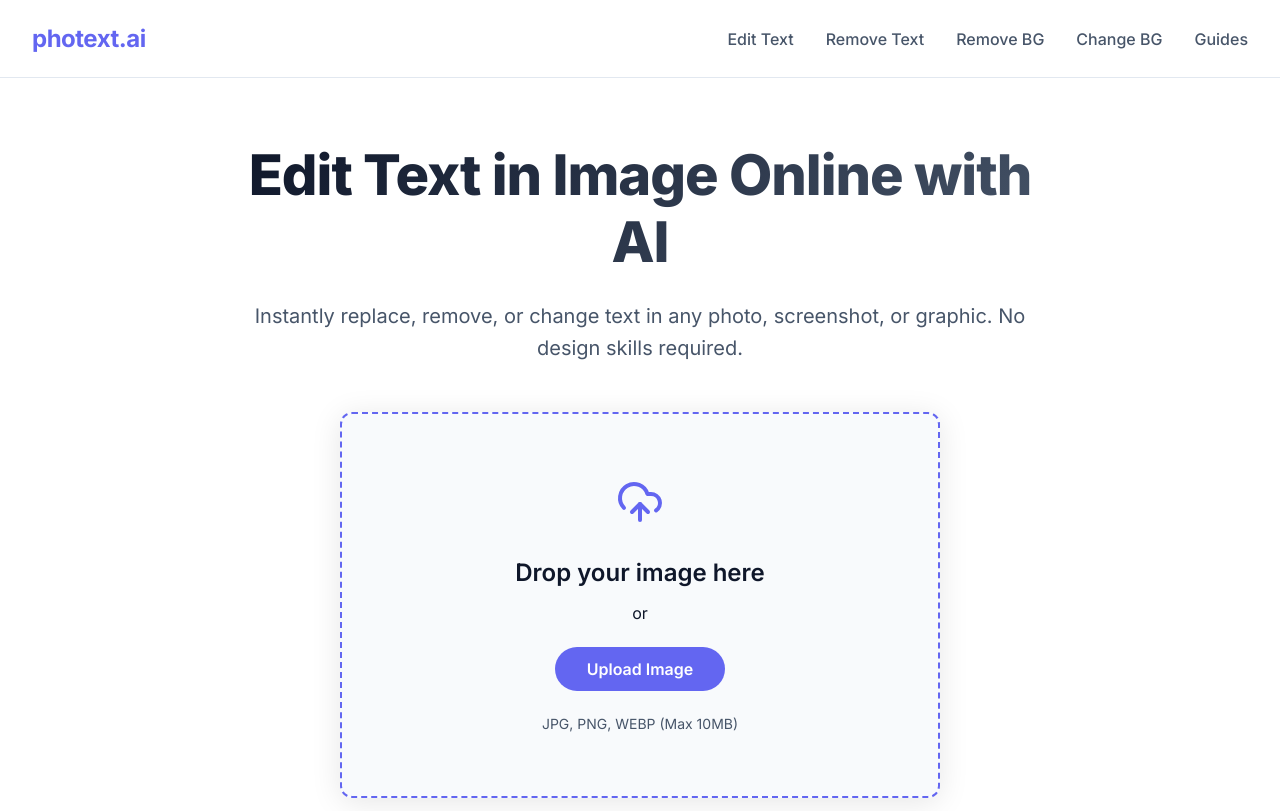
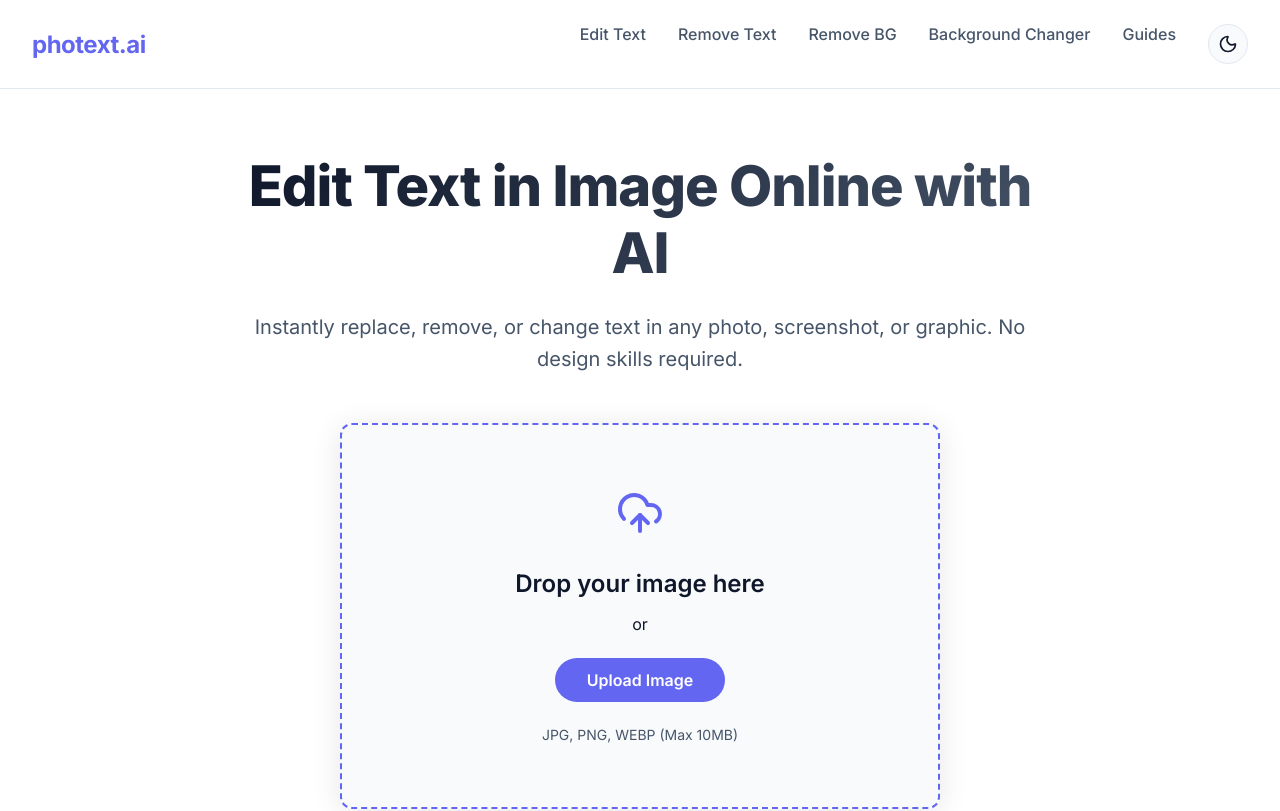
Before and after one commit to khalid1042/Image-and-text-editor-, a Next.js app: page / in a window 1280 px wide. Shown: the top 811 px of the page. Built offline with nearby package versions, Linux system fonts and the light colour scheme.

Commit message:
Add dark/light mode toggle and update site colors

```diff
--- a/package.json
+++ b/package.json
@@ -13,6 +13,7 @@
     "fabric": "^7.4.0",
     "lucide-react": "^1.46.0",
     "next": "16.3.5",
+    "next-themes": "^0.4.6",
     "react": "19.2.8",
     "react-dom": "19.2.8",
     "tesseract.js": "^7.0.0",
--- a/src/app/globals.css
+++ b/src/app/globals.css
@@ -34,8 +34,7 @@
   --transition-normal: 300ms cubic-bezier(0.4, 0, 0.2, 1);
 }
 
-@media (prefers-color-scheme: dark) {
-  :root {
+.dark {
   --bg-primary: #020617;
   --bg-secondary: #0f172a;
   --bg-tertiary: #1e293b;
@@ -51,7 +50,6 @@
   --glass-bg: rgba(15, 23, 42, 0.7);
   --glass-border: rgba(255, 255, 255, 0.1);
   --glass-shadow: 0 4px 30px rgba(0, 0, 0, 0.5);
-  }
 }
 
 html {
--- a/src/app/guides/page.tsx
+++ b/src/app/guides/page.tsx
@@ -1,6 +1,7 @@
 import React from 'react';
 import Link from 'next/link';
 import styles from '../page.module.css';
+import { ThemeToggle } from "@/components/ui/ThemeToggle";
 
 export const metadata = {
   title: 'Guides & Tutorials | photext.ai',
@@ -18,6 +19,7 @@ export default function GuidesPage() {
           <Link href="/edit-text-in-image">Text Editor</Link>
           <Link href="/change-image-background">Background Changer</Link>
           <Link href="/guides" style={{ color: 'var(--accent-primary)' }}>Guides</Link>
+          <ThemeToggle />
         </nav>
       </header>
 
--- a/src/app/layout.tsx
+++ b/src/app/layout.tsx
@@ -1,6 +1,7 @@
 import type { Metadata } from "next";
 import { Inter } from "next/font/google";
 import "./globals.css";
+import { ThemeProvider } from "@/components/ThemeProvider";
 
 const inter = Inter({
   variable: "--font-inter",
@@ -18,8 +19,12 @@ export default function RootLayout({
   children: React.ReactNode;
 }>) {
   return (
-    <html lang="en" className={`${inter.variable}`}>
-      <body>{children}</body>
+    <html lang="en" className={`${inter.variable}`} suppressHydrationWarning>
+      <body>
+        <ThemeProvider attribute="class" defaultTheme="system" enableSystem disableTransitionOnChange>
+          {children}
+        </ThemeProvider>
+      </body>
     </html>
   );
 }
--- a/src/app/page.tsx
+++ b/src/app/page.tsx
@@ -1,6 +1,7 @@
 import Image from "next/image";
 import styles from "./page.module.css";
 import Link from "next/link";
+import { ThemeToggle } from "@/components/ui/ThemeToggle";
 import { ImageUploader } from "@/components/upload/ImageUploader";
 import { SampleImages } from "@/components/upload/SampleImages";
 
@@ -15,8 +16,9 @@ export default function Home() {
           <Link href="/edit-text-in-image">Edit Text</Link>
           <Link href="/remove-text-from-image">Remove Text</Link>
           <Link href="/remove-background-from-image">Remove BG</Link>
-          <Link href="/change-image-background">Change BG</Link>
+          <Link href="/change-image-background">Background Changer</Link>
           <Link href="/guides">Guides</Link>
+          <ThemeToggle />
         </nav>
       </header>
 
--- /dev/null
+++ b/src/components/ThemeProvider.tsx
@@ -0,0 +1,8 @@
+"use client";
+
+import * as React from "react";
+import { ThemeProvider as NextThemesProvider } from "next-themes";
+
+export function ThemeProvider({ children, ...props }: React.ComponentProps<typeof NextThemesProvider>) {
+  return <NextThemesProvider {...props}>{children}</NextThemesProvider>;
+}
--- a/src/components/canvas/EditorCanvas.tsx
+++ b/src/components/canvas/EditorCanvas.tsx
@@ -60,7 +60,7 @@ export function EditorCanvas() {
   useEffect(() => {
     if (!fabricCanvas || !originalImage) return;
 
-    fabric.Image.fromURL(originalImage).then((img) => {
+    fabric.Image.fromURL(originalImage, { crossOrigin: 'anonymous' }).then((img) => {
       // Remove existing main image if any
       const existingImg = fabricCanvas.getObjects().find(o => (o as any).id === "background-image");
       if (existingImg) {
--- a/src/components/editor/BackgroundPanel.tsx
+++ b/src/components/editor/BackgroundPanel.tsx
@@ -68,7 +68,7 @@ export function BackgroundPanel() {
     const existingBgRect = canvas.getObjects().find((o: any) => o.id === "custom-background-rect");
     if (existingBgRect) canvas.remove(existingBgRect);
 
-    fabric.Image.fromURL(url).then((img) => {
+    fabric.Image.fromURL(url, { crossOrigin: 'anonymous' }).then((img) => {
       const existingBgImg = canvas.getObjects().find((o: any) => o.id === "custom-background-image");
       if (existingBgImg) canvas.remove(existingBgImg);
 
--- a/src/components/editor/EditorLayout.tsx
+++ b/src/components/editor/EditorLayout.tsx
@@ -6,6 +6,7 @@ import { useEditorStore } from "@/lib/store/editorStore";
 import { useRouter } from "next/navigation";
 import styles from "./EditorLayout.module.css";
 import { Download, Undo, Redo, LayoutPanelLeft, Loader2 } from "lucide-react";
+import { ThemeToggle } from "@/components/ui/ThemeToggle";
 import { EditorCanvas } from "@/components/canvas/EditorCanvas";
 import { defaultOCRProvider } from "@/lib/services/ocr/tesseractProvider";
 import { PropertiesPanel } from "@/components/editor/PropertiesPanel";
@@ -161,7 +162,8 @@ export function EditorLayout() {
           <button className={styles.iconBtn} title="Compare"><LayoutPanelLeft size={20} /></button>
         </div>
 
-        <div className={styles.downloadSection}>
+        <div className={styles.topActions} style={{ display: 'flex', alignItems: 'center', gap: '1rem' }}>
+          <ThemeToggle />
           <button className={styles.downloadBtn} onClick={handleDownload}>
             <Download size={18} />
             <span>Download</span>
--- /dev/null
+++ b/src/components/ui/ThemeToggle.tsx
@@ -0,0 +1,41 @@
+"use client";
+
+import * as React from "react";
+import { Moon, Sun } from "lucide-react";
+import { useTheme } from "next-themes";
+
+export function ThemeToggle() {
+  const { theme, setTheme } = useTheme();
+  const [mounted, setMounted] = React.useState(false);
+
+  React.useEffect(() => {
+    setMounted(true);
+  }, []);
+
+  if (!mounted) {
+    return <div style={{ width: 40, height: 40 }} />; // placeholder to prevent layout shift
+  }
+
+  return (
+    <button
+      onClick={() => setTheme(theme === "dark" ? "light" : "dark")}
+      style={{
+        display: "flex",
+        alignItems: "center",
+        justifyContent: "center",
+        width: 40,
+        height: 40,
+        borderRadius: "50%",
+        border: "1px solid var(--border-color)",
+        background: "var(--bg-secondary)",
+        color: "var(--text-primary)",
+        cursor: "pointer",
+        transition: "all 0.2s ease"
+      }}
+      aria-label="Toggle theme"
+      title={theme === "dark" ? "Switch to light mode" : "Switch to dark mode"}
+    >
+      {theme === "dark" ? <Sun size={20} /> : <Moon size={20} />}
+    </button>
+  );
+}
```
Also changed, not shown: 1 other file (tests, documents, lock files or other folders). Lines whose indentation alone changed are shown as unchanged.
